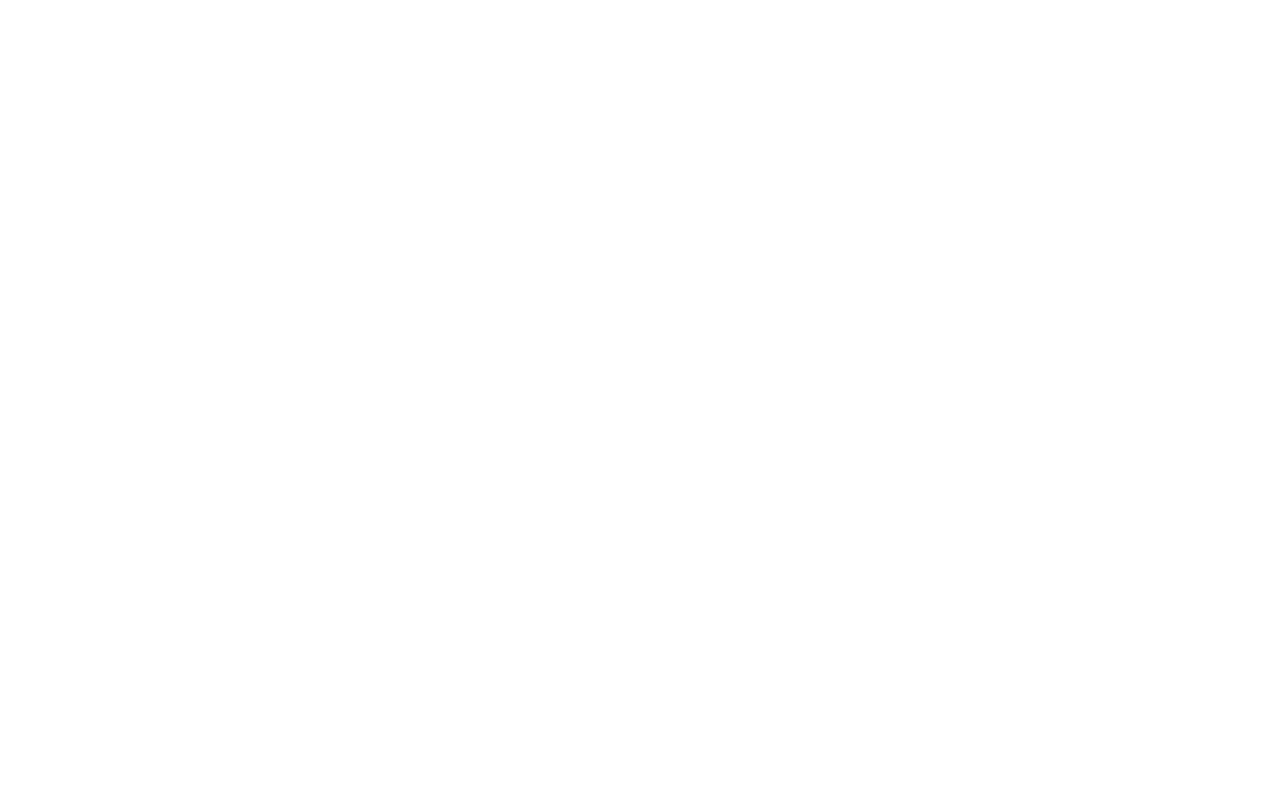
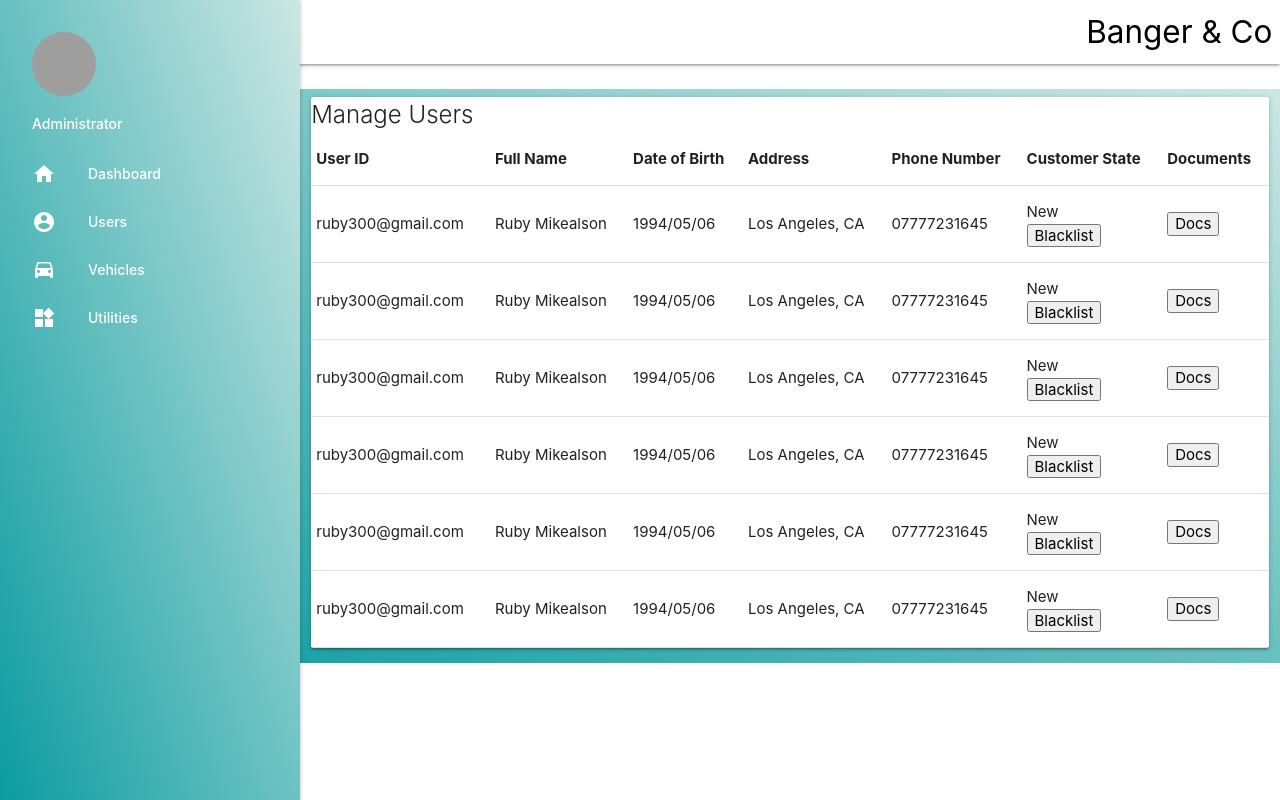
Before and after one commit to Ruby6991/banger-and-co-admin, a React (Create React App) app: page /users in a window 1280 px wide. Built offline with nearby package versions, Linux system fonts and the light colour scheme; grey boxes are pictures that could not be loaded.

Commit message:
implemented basic user management

```diff
--- a/src/App.js
+++ b/src/App.js
@@ -2,6 +2,7 @@ import React, { Component } from 'react';
 import { BrowserRouter, Route, Switch } from 'react-router-dom'
 import SignIn from './components/auth/SignIn'
 import Dashboard from './components/dashboard/Dashboard'
+import UserList from './components/users/UserList'
 
 class App extends Component {
   render(){
@@ -11,6 +12,7 @@ class App extends Component {
         <Switch>
             <Route exact path='/signin' component={SignIn}/>
             <Route exact path='/dashboard' component={Dashboard}/>
+            <Route exact path='/users' component={UserList}/>
           </Switch>
         </div>
       </BrowserRouter>
--- a/src/components/users/UserDetails.js
+++ b/src/components/users/UserDetails.js
@@ -0,0 +1,17 @@
+import React from 'react'
+
+const UserDetails = () => {
+    return (
+        <tr>
+            <td>ruby300@gmail.com</td>
+            <td>Ruby Mikealson</td>
+            <td>1994/05/06</td>
+            <td>Los Angeles, CA</td>
+            <td>07777231645</td>
+            <td>New <br/> <button>Blacklist</button></td>
+            <td><button>Docs</button></td>
+        </tr>
+    )
+}
+
+export default UserDetails;
--- a/src/components/users/UserList.js
+++ b/src/components/users/UserList.js
@@ -1,6 +1,7 @@
 //Show booking and basic admin stuff(analytics and all)
 import React, { Component } from 'react';
-import M from 'materialize-css';
+import Navbar from '../layout/Navbar'
+import UserDetails from './UserDetails'
 
 class Dashboard extends Component {
     componentDidMount(){
@@ -8,37 +9,33 @@ class Dashboard extends Component {
     }
     render() {
         return (
-            <div>
+            <div class="users">
+                <Navbar/>
                 <div class="content bg">
                     <div class="row">
                         <div class="col s12">
-                            <div class="card card-bg white-text">
-                                <span class="card-title">Data Members</span>
+                            <div class="card card-bg">
+                                <span class="card-title center">Manage Users</span>
                                 <table>
                                     <thead>
                                     <tr>
-                                        <th>Name</th>
-                                        <th>Item Name</th>
-                                        <th>Item Price</th>
+                                        <th>User ID</th>
+                                        <th>Full Name</th>
+                                        <th>Date of Birth</th>
+                                        <th>Address</th>
+                                        <th>Phone Number</th>
+                                        <th>Customer State</th>
+                                        <th>Documents</th>
                                     </tr>
                                     </thead>
 
                                     <tbody>
-                                    <tr>
-                                        <td>Alvin</td>
-                                        <td>Eclair</td>
-                                        <td>$0.87</td>
-                                    </tr>
-                                    <tr>
-                                        <td>Alan</td>
-                                        <td>Jellybean</td>
-                                        <td>$3.76</td>
-                                    </tr>
-                                    <tr>
-                                        <td>Jonathan</td>
-                                        <td>Lollipop</td>
-                                        <td>$7.00</td>
-                                    </tr>
+                                        <UserDetails/>
+                                        <UserDetails/>
+                                        <UserDetails/>
+                                        <UserDetails/>
+                                        <UserDetails/>
+                                        <UserDetails/>
                                     </tbody>
                                 </table>
                             </div>
--- a/src/index.css
+++ b/src/index.css
@@ -138,3 +138,9 @@ code {
     padding-left: 0;
   }
 }
+
+/*Users*/
+.users .content{
+  padding-left: 300px;
+  margin-top: 25px;
+}
```
